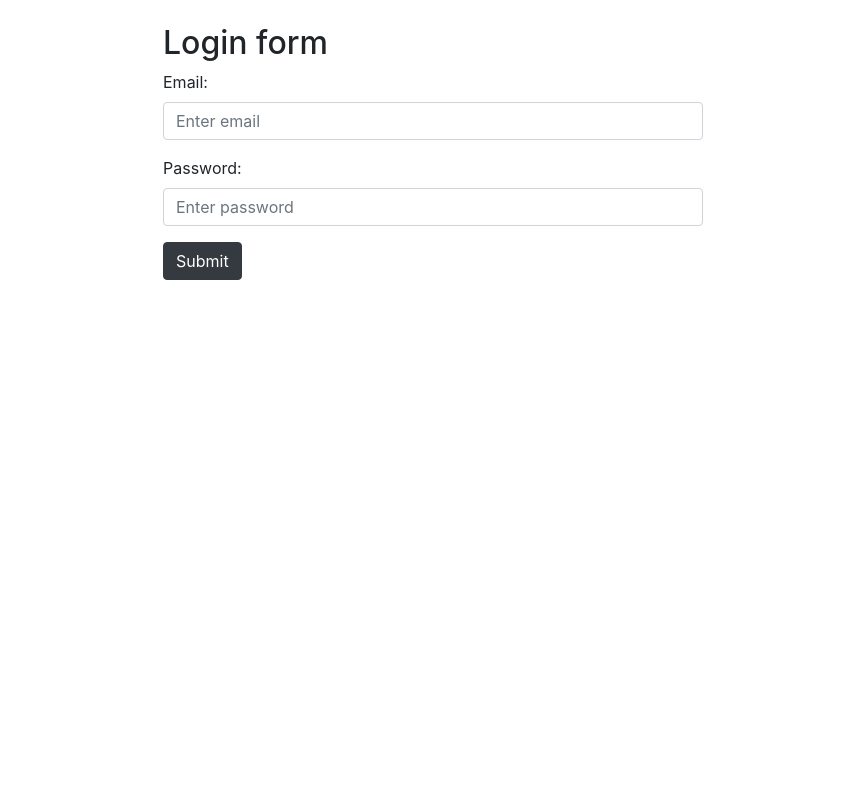
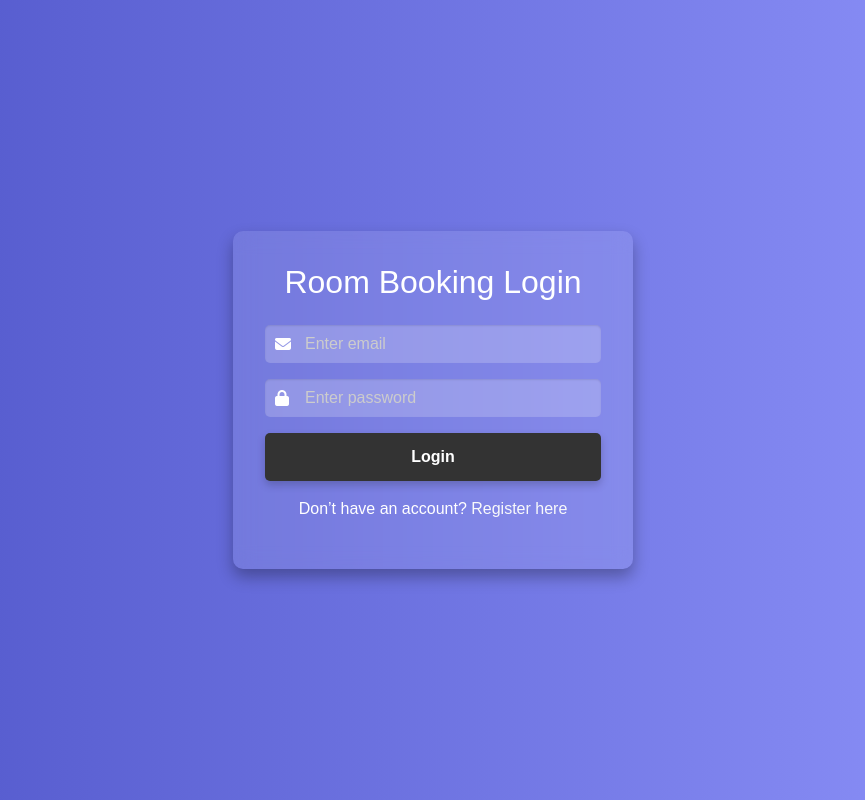
Before and after one commit to shubmi02/Appointment-System-Application, a Flask app: page /login in a window 1280 px wide. Shown: the whole page, without its empty margins (207-1072 px from the left). Run offline with Flask 3, Linux system fonts and the light colour scheme; some libraries are stand-ins or nearby versions.

Commit message:
modified login and registration and added logout button on homepage

```diff
--- a/app.py
+++ b/app.py
@@ -92,6 +92,11 @@ def register():
         email = request.form['email']
         password = request.form['password']
 
+        existing_user = User.query.filter_by(email=email).first()
+        if existing_user:
+            flash("Email already registered. Please log in.", "warning")
+            return redirect('/login')
+
         new_user = User(name = name, email = email, password = generate_password_hash(password))
         db.session.add(new_user)
         db.session.commit()
@@ -99,11 +104,12 @@ def register():
 
     return render_template('register.html')
 
-@app.route("/login", methods = ['GET', 'POST'])
+@app.route("/login", methods=['GET', 'POST'])
 def login():
     if request.method == 'POST':
         email = request.form['email']
         password = request.form['password']
+
         user = User.query.filter_by(email=email).first()
 
         if user and user.check_password(password):
@@ -111,11 +117,14 @@ def login():
             session['email'] = user.email
             session['user_id'] = user.id
             session['logged_in'] = True
+
             return redirect('/')
         else:
-            return render_template('login.html', error="Invalid username or password")
+            flash("Invalid username or password", "danger")
+            return redirect(url_for('login'))
 
     return render_template('login.html')
+
 
 @app.route('/logout')
 def logout():
--- a/templates/login.html
+++ b/templates/login.html
@@ -1,37 +1,116 @@
 <!DOCTYPE html>
 <html lang="en">
 <head>
-  <title>Login page</title>
+  <title>Login Page</title>
   <meta charset="utf-8">
   <meta name="viewport" content="width=device-width, initial-scale=1">
   <link rel="stylesheet" href="https://cdn.jsdelivr.net/npm/bootstrap@4.6.2/dist/css/bootstrap.min.css">
   <script src="https://cdn.jsdelivr.net/npm/jquery@3.6.4/dist/jquery.slim.min.js"></script>
   <script src="https://cdn.jsdelivr.net/npm/popper.js@1.16.1/dist/umd/popper.min.js"></script>
   <script src="https://cdn.jsdelivr.net/npm/bootstrap@4.6.2/dist/js/bootstrap.bundle.min.js"></script>
+  <style>
+    body {
+      background: linear-gradient(to right, #4e54c8, #8f94fb);
+      display: flex;
+      justify-content: center;
+      align-items: center;
+      height: 100vh;
+      font-family: Arial, sans-serif;
+      color: #ffffff;
+    }
+
+    .login-container {
+      background-color: rgba(255, 255, 255, 0.1);
+      padding: 2rem;
+      border-radius: 10px;
+      box-shadow: 0 8px 16px rgba(0, 0, 0, 0.3);
+      text-align: center;
+      width: 100%;
+      max-width: 400px;
+      backdrop-filter: blur(10px);
+    }
+
+    .login-container h2 {
+      margin-bottom: 1.5rem;
+      color: #ffffff;
+    }
+
+    .form-control {
+      background-color: rgba(255, 255, 255, 0.2);
+      border: none;
+      color: #ffffff;
+      padding-left: 2.5rem;
+      border-radius: 5px;
+      box-shadow: inset 0 1px 2px rgba(0, 0, 0, 0.1);
+    }
+
+    .form-control::placeholder {
+      color: #cccccc;
+    }
+
+    .form-group {
+      position: relative;
+    }
+
+    .form-group i {
+      position: absolute;
+      left: 10px;
+      top: 50%;
+      transform: translateY(-50%);
+      color: #ffffff;
+    }
+
+    .btn-dark {
+      width: 100%;
+      padding: 0.75rem;
+      border-radius: 5px;
+      font-size: 1rem;
+      font-weight: bold;
+      color: #ffffff;
+      background-color: #333;
+      border: none;
+      box-shadow: 0 4px 8px rgba(0, 0, 0, 0.2);
+      transition: background-color 0.3s, transform 0.2s;
+    }
+
+    .btn-dark:hover {
+      background-color: #555;
+      transform: translateY(-2px);
+      box-shadow: 0 6px 12px rgba(0, 0, 0, 0.3);
+    }
+  </style>
 </head>
 <body>
 
-<div class="container">
-    <div class=" row justify-content-center">
-        <div class="col-sm-6 mt-4">
-            <h2>Login form</h2>
-            <form action="/login" method="POST">
-                <div class="form-group">
-                <label for="email">Email:</label>
-                <input type="email" class="form-control" id="email" placeholder="Enter email" name="email">
-                </div>
-                <div class="form-group">
-                <label for="pwd">Password:</label>
-                <input type="password" class="form-control" id="pwd" placeholder="Enter password" name="password">
-                </div>
+<div class="login-container">
+    {% with messages = get_flashed_messages(with_categories=True) %}
+        {% if messages %}
+            {% for category, message in messages %}
+                <div class="alert alert-{{ category }}">{{ message }}</div>
+            {% endfor %}
+        {% endif %}
+    {% endwith %}
 
-                <button type="submit" class="btn btn-dark">Submit</button>
-            </form>
+    <h2>Room Booking Login</h2>
+    <form action="/login" method="POST">
+        <div class="form-group">
+          <i class="fas fa-envelope"></i>
+          <input type="email" class="form-control" id="email" placeholder="Enter email" name="email" required>
         </div>
+        <div class="form-group">
+          <i class="fas fa-lock"></i>
+          <input type="password" class="form-control" id="pwd" placeholder="Enter password" name="password" required>
+        </div>
+        <button type="submit" class="btn btn-dark">Login</button>
+    </form>
 
-    </div>
-
+    <!-- Registration Link -->
+    <p class="mt-3">
+        Don’t have an account? <a href="/register" class="text-light">Register here</a>
+    </p>
 </div>
 
+<!-- Font Awesome for Icons -->
+<script src="https://kit.fontawesome.com/a076d05399.js" crossorigin="anonymous"></script>
 </body>
 </html>
```
Also changed, not shown: templates/homepage.html (+19 -0 lines), templates/register.html (+66 -31 lines), instance/userdata.db.
